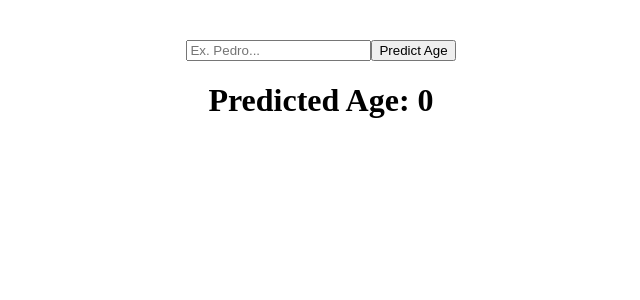
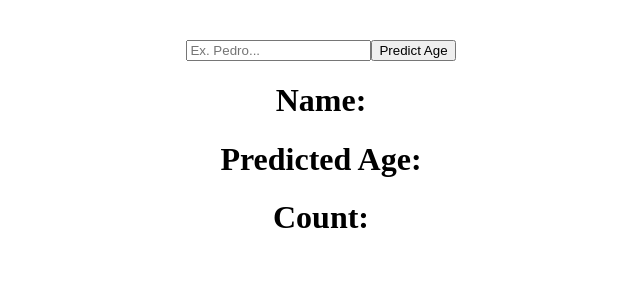
Before and after one commit to tla111/react-course-pedrotech, a React (Vite) app in the folder frontend/: page / in a window 1280 px wide. Shown: the top 300 px of the page, without its empty margins (319-959 px from the left). Built offline with nearby package versions, Linux system fonts and the light colour scheme.

Commit message:
able to render more data from api

```diff
--- a/frontend/src/App7.jsx
+++ b/frontend/src/App7.jsx
@@ -4,10 +4,10 @@ import Axios from 'axios'
 
 const App7 = () => {
     const [name, setName] = useState("")
-    const [predictedAge, setPredictedAge] = useState(0)
+    const [predictedAge, setPredictedAge] = useState(null)
     const fetchData = () => {
         Axios(`https://api.agify.io/?name=${name}`).then((res) => {
-            setPredictedAge(res.data.age)
+            setPredictedAge(res.data)
         })
     }
 
@@ -21,7 +21,9 @@ const App7 = () => {
             <input placeholder="Ex. Pedro..." onChange={(e) => setName(e.target.value)} />
             <button onClick={fetchData}>Predict Age</button>
 
-            <h1>Predicted Age: {predictedAge}</h1>
+            <h1>Name: {predictedAge?.name}</h1>
+            <h1>Predicted Age: {predictedAge?.age}</h1>
+            <h1>Count: {predictedAge?.count}</h1>
         </div>
     )
 }
```
